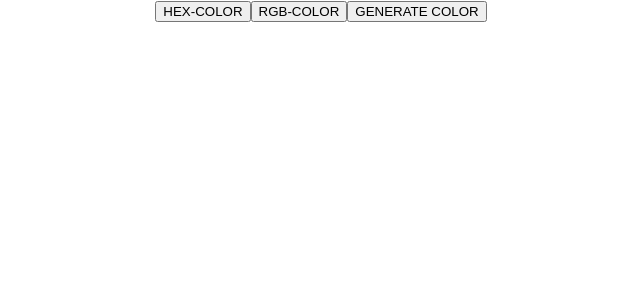
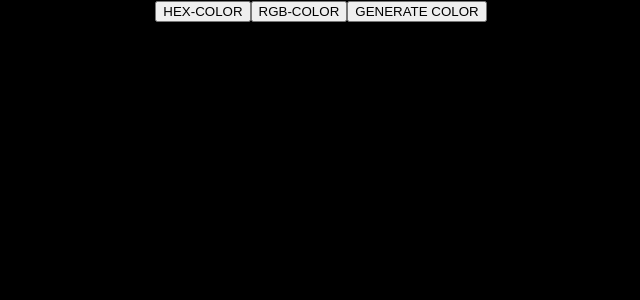
Before and after one commit to Stack-Naveen/20-reactjs-basic-projects, a React (Create React App) app: page / in a window 1280 px wide. Shown: the top 300 px of the page, without its empty margins (319-959 px from the left). Built offline with nearby package versions, Linux system fonts and the light colour scheme.

Commit message:
add default background color using useState

```diff
--- a/src/App.js
+++ b/src/App.js
@@ -1,11 +1,11 @@
 import "./App.css";
 import Accordian from "./components/accordian";
-import RandomColor from "./components/random-color"
+import RandomColor from "./components/random-color";
 function App() {
   return (
     <div className="App">
       {/* <Accordian /> */}
-      <RandomColor/>
+      <RandomColor />
     </div>
   );
 }
--- a/src/components/random-color/index.jsx
+++ b/src/components/random-color/index.jsx
@@ -1,6 +1,16 @@
+import React, { useState } from "react";
+
 export default function RandomColor() {
+  const [color, setColor] = useState("black");
+
   return (
-    <div>
+    <div
+      style={{
+        width: "100vw",
+        height: "100vh",
+        background: color,
+      }}
+    >
       <button>HEX-COLOR</button>
       <button>RGB-COLOR</button>
       <button>GENERATE COLOR</button>
```
